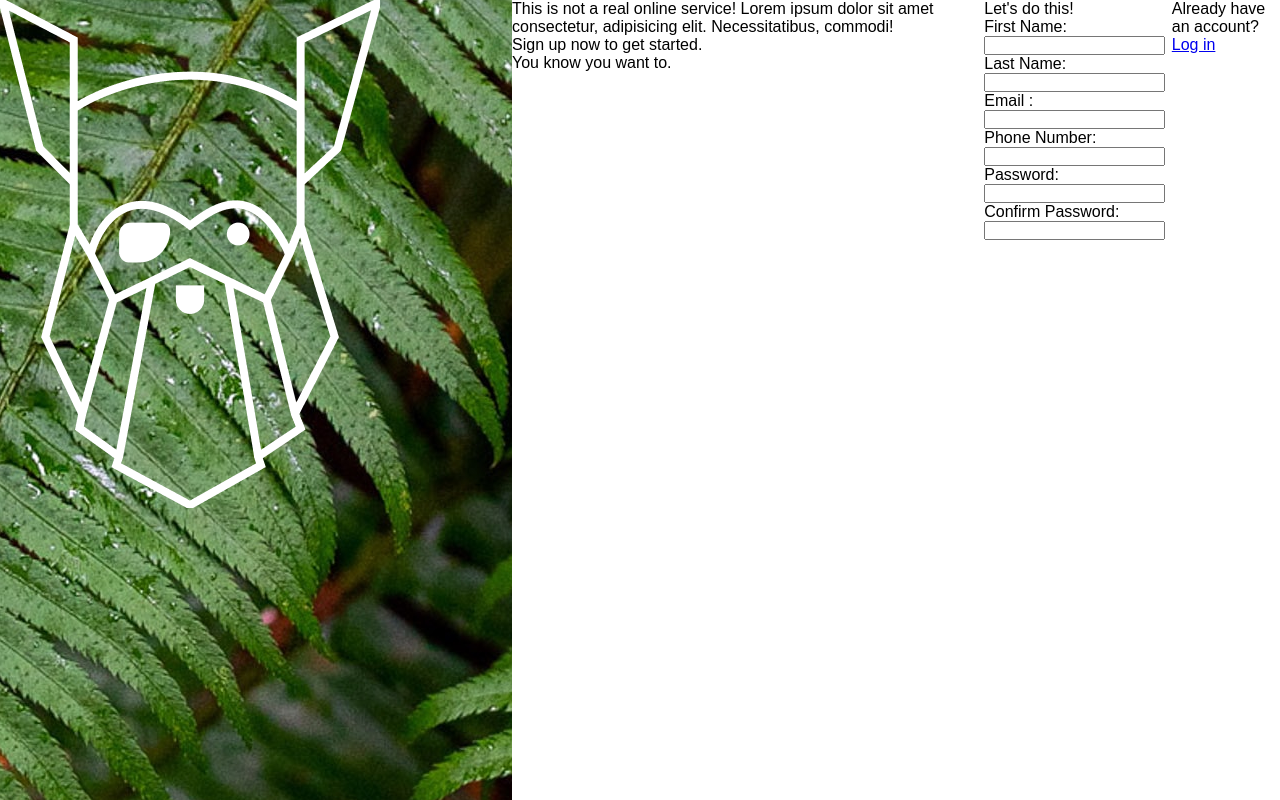
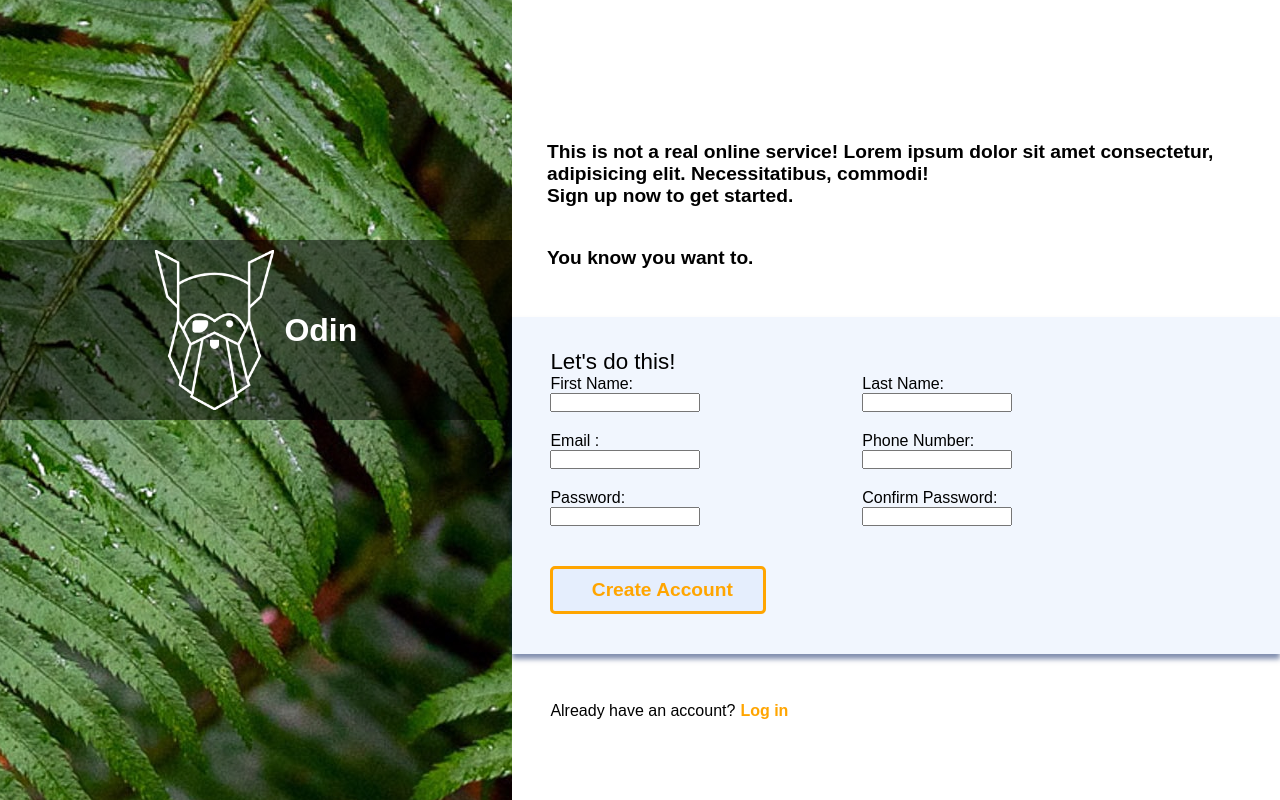
Before and after one commit to barnescaleb/sign-up-form, a plain HTML site: page index.html in a window 1280 px wide. Drawn offline with Linux system fonts and the light colour scheme.

Commit message:
Reworked index and css

```diff
--- a/index.html
+++ b/index.html
@@ -12,17 +12,18 @@
         <div class="picture">
             <div class="logo">
                 <img src="/images/odin-lined.png" alt="logo" class="odin">
+                <h1>Odin</h1>
             </div>
         </div>
         <div class="right">
-            <div class="dummy-text">
+            <div class="dummy-text left">
                 <p>This is not a real online service! Lorem ipsum dolor sit amet consectetur, adipisicing elit. Necessitatibus, commodi!</p>
                 <p>Sign up now to get started.</p>
                 <p class="space-text">You know you want to.</p>
             </div>
             <form action="#">
-                <legend>Let's do this!</legend>
-                <div class="form-right">
+                <legend class="left">Let's do this!</legend>
+                <div class="form left">
                     <div class="input">
                         <label for="first-name">First Name:</label>
                         <input type="text" id="name" name="first_name" required>
@@ -48,8 +49,11 @@
                         <input type="password" id="confirm-password" name="confirm_password" required>
                     </div>
                 </div>
+                    <div class="button left">
+                        <button class="button left"type="submit">Create Account</button>
+                    </div>
             </form>
-            <div class="log-in">
+            <div class="log-in left">
                 <p>Already have an account? </p>
                 <a href="#">Log in</a>
             </div>
--- a/style.css
+++ b/style.css
@@ -5,6 +5,7 @@
     margin: 0;
     padding: 0;
     font-family: Arial, Helvetica, sans-serif;
+    box-sizing: border-box;
 }
 .container, .logo {
     display: flex;
@@ -18,10 +19,90 @@
     width: 40vw;
     background-position: center;
 }
+.logo {
+    background-color: rgba(0, 0, 0, 0.5);
+    align-items: center;
+    justify-content: center;
+    position: relative;
+    top: 30vh;
+    gap: 10px;
+    padding: 10px;
+}
+.odin {
+    height: 20vh;
+}
 h1 {
     color: white;
 }
 .right {
     width: 60vw;
     display: flex;
+    flex-flow: column nowrap;
+    justify-content: center;
 }
+.left {
+    padding-left: 3vw;
+}
+.dummy-text {
+    padding: 60px 35px 20px;
+    padding-bottom: 3rem;
+    font-size: 1.2rem;
+    font-weight: bold;
+}
+.space-text {
+    padding-top: 5vh;
+}
+legend {
+    font-size: 1.4rem;
+    padding-top: 2rem;
+}
+form {
+    background-color: hsla(217, 81%, 71%, 0.1);
+    box-shadow: 0 5px 5px rgba(4 31 95 / 50%);
+}
+.form {
+    display: flex;
+    flex-wrap: wrap;
+
+    gap: 20px;
+}
+.input {
+    display: flex;
+    flex-flow: column wrap;
+    border-radius: 100px;
+    width: 40%;
+}
+input {
+    display: flex;
+
+    width: 150px;
+}
+.log-in {
+    padding-top: 3rem;
+}
+button {
+    border-radius: 5px;
+    border: 3px solid orange;
+    font-size: 1.2rem;
+    background-color:hsla(217, 81%, 71%, 0.1);
+    padding: 10px 30px;
+    font-weight: 800;
+    color: orange;
+    margin: 40px 0;
+}
+button:hover {
+    background-color: orange;
+    color: white;
+}
+.log-in {
+    display: flex;
+    gap: 5px;
+}
+a {
+    text-decoration: none;
+    color: orange;
+    font-weight: 800;
+}
+a:hover {
+    color: black;
+}
```
